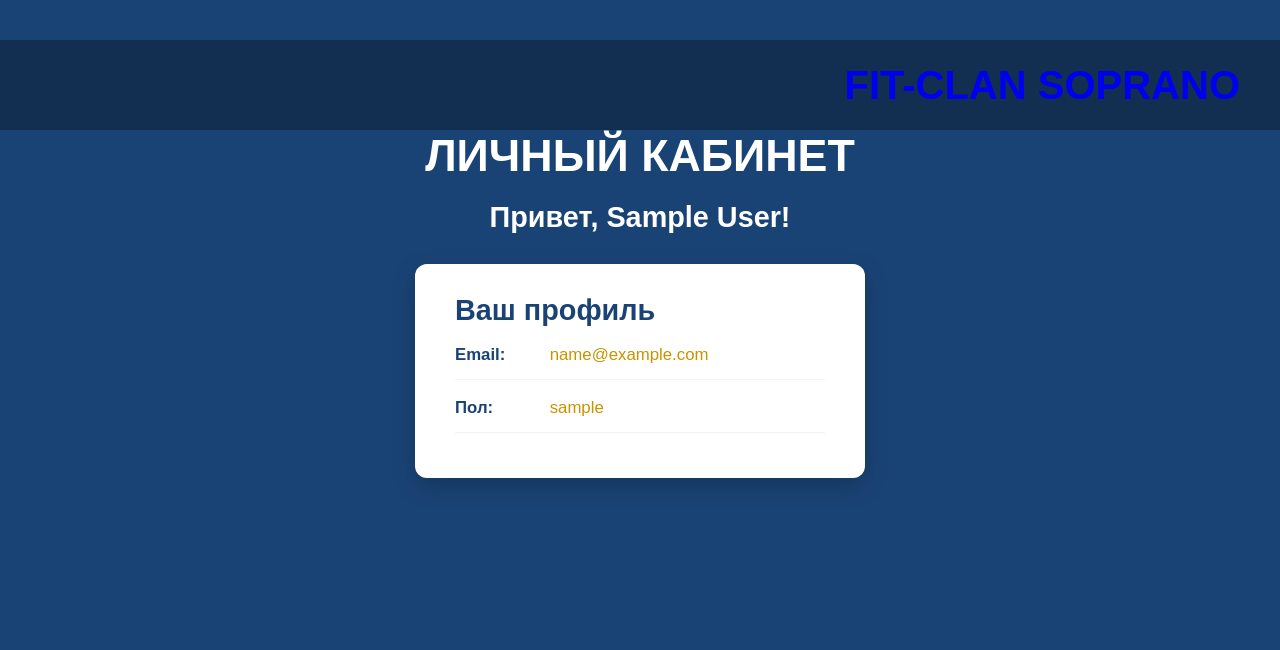
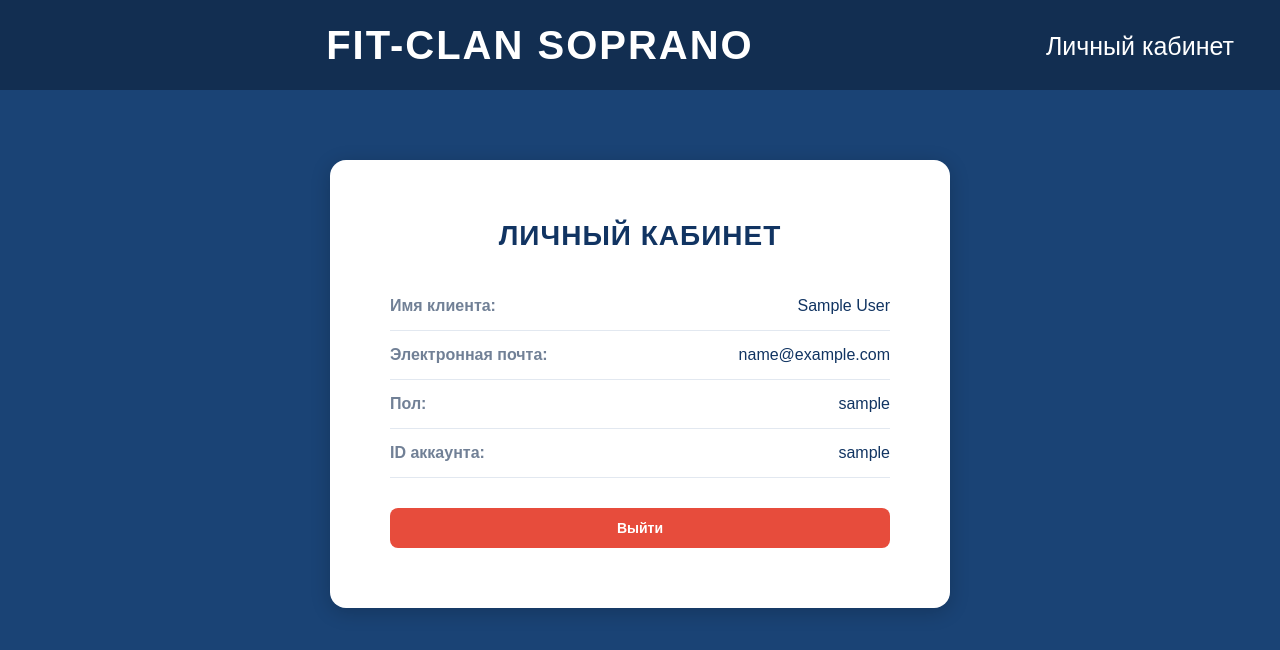
Before and after one commit to S1nho/fitclan-soprano, a Flask app: page /personal_ac in a window 1280 px wide. Shown: the top 650 px of the page. Run offline with Flask 3, Linux system fonts and the light colour scheme; the visitor is signed in with stand-in values (Sample User, id 1).

Commit message:
Доработка перехода со страницы регистрации и авторизации

```diff
--- a/app.py
+++ b/app.py
@@ -2,14 +2,14 @@ import uuid
 from flask import Flask, render_template, request, redirect, url_for
 from flask_sqlalchemy import SQLAlchemy
 from flask_migrate import Migrate
-# Импортируем необходимые инструменты для авторизации
+
 from flask_login import LoginManager, UserMixin, login_user, logout_user, login_required, current_user
-# Импортируем безопасное хэширование паролей
+
 from werkzeug.security import generate_password_hash, check_password_hash
 
 app = Flask(__name__)
 
-# Секретный ключ ОБЯЗАТЕЛЕН для работы сессий и Flask-Login!
+
 app.config['SECRET_KEY'] = 'your-very-secure-secret-key-here'
 app.config['SQLALCHEMY_DATABASE_URI'] = 'sqlite:///soprano.db'
 app.config['SQLALCHEMY_TRACK_MODIFICATIONS'] = False
@@ -17,20 +17,20 @@ app.config['SQLALCHEMY_TRACK_MODIFICATIONS'] = False
 db = SQLAlchemy(app)
 migrate = Migrate(app, db)
 
-# Настраиваем Flask-Login
+
 login_manager = LoginManager(app)
-login_manager.login_view = 'login'  # Перенаправит сюда, если неавторизованный полезет в ЛК
+login_manager.login_view = 'login'
 
 
-# Чтобы класс Client работал с Flask-Login, добавляем ему родителя UserMixin
+
 class Client(db.Model, UserMixin):
     __tablename__ = 'client'
 
-    # Так как id строковый, при регистрации будем генерировать уникальный UUID строкой
+
     id = db.Column(db.String(120), unique=True, nullable=False, primary_key=True)
-    password = db.Column(db.String(255), nullable=False)  # Изменил Integer на String для хэша пароля
+    password = db.Column(db.String(255), nullable=False)
     name = db.Column(db.String(50), nullable=False)
-    # Почта должна быть уникальной, и на неё ссылается внешний ключ
+
     email = db.Column(db.String(255), unique=True, nullable=False)
     gender = db.Column(db.String(7), nullable=False)
 
@@ -43,7 +43,7 @@ class Pay(db.Model):
     payment = db.Column(db.Boolean, default=False, nullable=False)
 
 
-# Функция для Flask-Login, которая загружает пользователя из БД по его ID из сессии
+
 @login_manager.user_loader
 def load_user(user_id):
     return Client.query.get(user_id)
@@ -74,7 +74,7 @@ def schedule():
     return render_template("schedule.html")
 
 
-# Кнопка "Личный кабинет" на главной должна вести на этот роут:
+
 @app.route('/account_click')
 def account_click():
     if current_user.is_authenticated:
@@ -83,7 +83,7 @@ def account_click():
         return redirect(url_for('register'))
 
 
-# РЕГИСТРАЦИЯ: принимает и GET (показ формы) и POST (отправка данных формы)
+
 @app.route('/register', methods=['GET', 'POST'])
 def register():
     if current_user.is_authenticated:
@@ -95,12 +95,12 @@ def register():
         password = request.form.get('password')
         gender = request.form.get('gender')
 
-        # Проверяем, нет ли уже такого пользователя
+
         user_exists = Client.query.filter_by(email=email).first()
         if user_exists:
-            return "Этот Email уже занят!"  # Для простоты выводим текст, потом можно сделать красивее
+            return "Этот Email уже занят!"
 
-        # Генерируем уникальный текстовый ID и хэшируем пароль
+
         user_id = str(uuid.uuid4())
         hashed_password = generate_password_hash(password)
 
@@ -109,16 +109,16 @@ def register():
         db.session.add(new_client)
         db.session.commit()
 
-        # Автоматически авторизуем пользователя сразу после регистрации
+
         login_user(new_client)
 
-        # Перенаправляем в личный кабинет
+
         return redirect(url_for('personal_ac'))
 
     return render_template('registration.html')
 
 
-# АВТОРИЗАЦИЯ: вход для тех, кто уже зарегистрирован
+
 @app.route('/login', methods=['GET', 'POST'])
 def login():
     if current_user.is_authenticated:
@@ -130,7 +130,7 @@ def login():
 
         client = Client.query.filter_by(email=email).first()
 
-    # Проверяем пароль с помощью check_password_hash
+
         if client and check_password_hash(client.password, password):
             login_user(client)  # Записываем в сессию
             return redirect(url_for('personal_ac'))
@@ -140,17 +140,23 @@ def login():
     return render_template('auth.html')
 
 
-# ЛИЧНЫЙ КАБИНЕТ: доступен только вошедшим пользователям
+
 @app.route("/personal_ac")
-@login_required  # Flask-Login сам выгонит отсюда, если юзер не залогинен
+@login_required
 def personal_ac():
-    # current_user будет автоматически доступен в шаблоне,
-    # но мы можем передать его явно, как у вас и было.
+
+
     return render_template("personal_ac.html", current_user=current_user)
 
-
+@app.route('/logout')
+@login_required
+def logout():
+    logout_user()
+    return redirect(url_for('index'))
 
 
 
 if __name__ == '__main__':
+    with app.app_context():
+        db.create_all()
     app.run(debug=True)
--- a/static/css/personal_ac.css
+++ b/static/css/personal_ac.css
@@ -9,33 +9,26 @@
         align-items: center;
         min-height: 100vh;
     }
-
-    .header {
+    .header{
     width:100%;
     height:90px;
     background:#122e51;
+
 
     display:flex;
     align-items:center;
     justify-content: center;
 
-
 .header-container {
     max-width:1200px;
     width:100%;
-        font-size:20px;
-        font-weight:900px;
     background:transparent;
     display:flex;
     align-items:center;
     justify-content: space-between;
 }
 
-    .hero-title {
-        font-weight: 900;
-        }
-
-    .button {
+    button {
         width:fit-content;
         height:24px;
         font-size:25px;
@@ -45,65 +38,100 @@
         background: transparent;
         cursor: pointer
 
+
     }
 }
-
-    .header {
-        width: 100%;
-        text-align: center;
-        margin-top: 40px;
-    }
-
-    .headline {
+    .hero-title {
     color: #ffffff;
-        font-size: 2.8rem;
-        font-weight: 900;
+    font-size: 40px;
+    font-weight: 800;
     text-transform: uppercase;
+    letter-spacing: 2px;
     margin: 0;
-    }
-
-    body > h1 {
-        font-size: 1.8rem;
-        font-weight: 700;
-        margin-top: 20px;
-        margin-bottom: 30px;
-        color: #ffffff;
     text-align: center;
 }
 
-    .user-info {
+    .profile-container {
     background-color: #ffffff;
-        color: #1a4375;
-        padding: 30px 40px;
-        border-radius: 12px;
-        width: 450px;
-        box-shadow: 0 8px 24px rgba(0, 0, 0, 0.2);
-        box-sizing: border-box;
+    color: #113462;
+    padding: 60px;
+    margin-top:70px;
+    border-radius: 16px;
+    box-shadow: 0 4px 20px rgba(0, 0, 0, 0.2);
+    width: 100%;
+    max-width: 500px;
 }
 
-    .user-info h3 {
-        margin: 0 0 5px 0;
-        font-size: 1.8rem;
-        font-weight: 700;
-        color: #1a4375;
+
+.profile-container h2 {
+    margin-top: 0;
+    margin-bottom: 30px;
+    font-size: 28px;
+    text-transform: uppercase;
+    letter-spacing: 1px;
+    text-align: center;
+    color: #113462;
 }
 
-    .user-info p {
-        font-size: 1.05rem;
-        margin: 15px 0;
-        line-height: 1.6;
-        border-bottom: 1px solid #f0f2f5;
-        padding-bottom: 10px;
+
+.info-group {
+    display: flex;
+    justify-content: space-between;
+    align-items: center;
+    padding: 15px 0;
+    border-bottom: 1px solid #e2e8f0;
 }
 
-    .user-info strong {
-        font-weight: 700;
-        color: #1a4375;
-        display: inline-block;
-        width: 90px;
+
+.info-group:last-of-type {
+    border-bottom: none;
+    margin-bottom: 20px;
 }
 
-    .user-info strong + text,
-    .user-info p {
-        color: #c99300;
+
+.info-label {
+    font-weight: 600;
+    color: #718096;
 }
+
+
+.info-value {
+    font-weight: 500;
+    color: #113462;
+    text-align: right;
+    word-break: break-all;
+}
+
+
+.nav-links {
+    display: flex;
+    gap: 15px;
+    margin-top: 30px;
+}
+
+
+.btn {
+    display: inline-block;
+    padding: 12px 20px;
+    border-radius: 8px;
+    text-decoration: none;
+    font-weight: bold;
+    font-size: 14px;
+    text-align: center;
+    transition: all 0.2s ease;
+    flex: 1;
+}
+
+
+
+
+
+.btn-logout {
+    background-color: #e74c3c;
+    color: #ffffff;
+}
+
+.btn-logout:hover {
+    background-color: #c0392b;
+    transform: translateY(-2px);
+}
--- a/templates/auth.html
+++ b/templates/auth.html
@@ -8,7 +8,7 @@
     </head>
     <body>
         <div class="wrapper">
-           <form action="">
+           <form action="/login" method="POST">
                <h1 class="registration-title">Авторизация</h1>
 
 
--- a/templates/personal_ac.html
+++ b/templates/personal_ac.html
@@ -1,9 +1,10 @@
 <!DOCTYPE html>
-<html>
+<html lang="ru">
 <head>
-        <meta charset="utf-8">
+    <meta charset="UTF-8">
     <title>Личный кабинет</title>
-        <link rel="stylesheet" href="{{ url_for('static', filename='css/personal_ac.css') }}?v=1">
+
+    <link rel="stylesheet" href="{{ url_for('static', filename='css/personal_ac.css') }}">
 </head>
 <body>
 
@@ -13,26 +14,40 @@
                 <a href="{{ url_for('index') }}" style="text-decoration: none;">
                     <h1 class="hero-title">FIT-CLAN SOPRANO</h1>
                 </a>
+                <a href="{{ url_for('register') }}">
+                    <button>Личный кабинет</button>
+                </a>
             </div>
         </div>
 
-        <header>
-            <h1 class="headline">ЛИЧНЫЙ КАБИНЕТ</h1>
-        </header>
+    <div class="profile-container">
+        <h2>Личный кабинет</h2>
 
-        {% if current_user %}
-            <h1>Привет, {{ current_user.name }}!</h1>
+        <div class="info-group">
+            <span class="info-label">Имя клиента:</span>
+            <span class="info-value">{{ current_user.name }}</span>
+        </div>
 
-            <div class="user-info">
-                <h3>Ваш профиль</h3>
-                <p><strong>Email:</strong> {{ current_user.email }}</p>
-                <p><strong>Пол:</strong> {{ current_user.gender }}</p>
+        <div class="info-group">
+            <span class="info-label">Электронная почта:</span>
+            <span class="info-value">{{ current_user.email }}</span>
         </div>
-        {% else %}
-            <h1>Привет, Гость!</h1>
-            <div class="user-info">
-                <p>Вы не авторизованы в системе.</p>
+
+        <div class="info-group">
+            <span class="info-label">Пол:</span>
+            <span class="info-value">{{ current_user.gender }}</span>
         </div>
-        {% endif %}
+
+        <div class="info-group">
+            <span class="info-label">ID аккаунта:</span>
+            <span class="info-value">{{ current_user.id }}</span>
+        </div>
+
+        <div class="nav-links">
+
+        <a href="{{ url_for('logout') }}" class="btn btn-logout">Выйти</a>
+        </div>
+    </div>
+
 </body>
 </html>
--- a/templates/registration.html
+++ b/templates/registration.html
@@ -9,7 +9,7 @@
     </head>
     <body>
         <div class="wrapper">
-           <form action="">
+           <form action="/register" method="POST">
                <h1 class="registration-title">Регистрация</h1>
                <div class="input-box">
                <input type="text" name="name" minlength="2" maxlength="50" placeholder="Имя" required>
```
Also changed, not shown: static/css/trainers.css (+53 -34 lines). Lines whose indentation alone changed are shown as unchanged.
